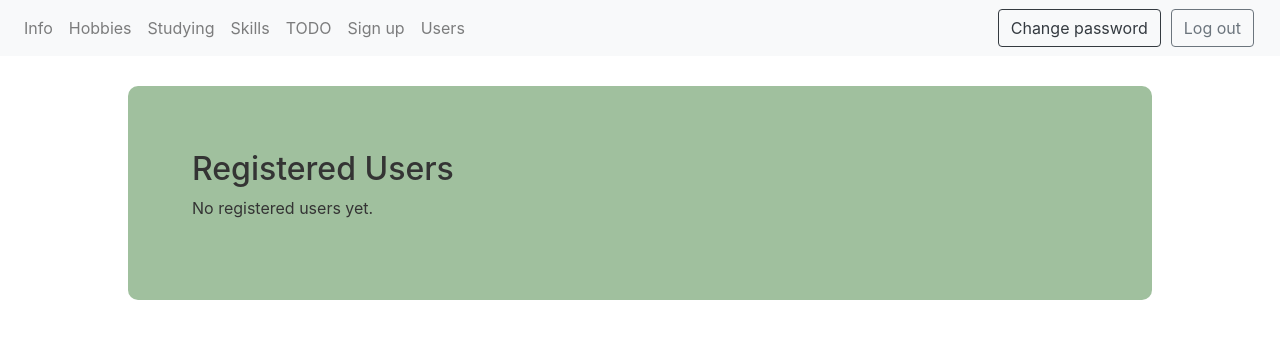
After one commit to Zarathustra4/PythonWEB, a Flask app: page /users in a window 1280 px wide. The commit adds this page. Shown: the top 339 px of the page. Run offline with Flask 3, Linux system fonts and the light colour scheme; some libraries are stand-ins or nearby versions.

Commit message:
Lab 7 is completed

```diff
--- a/Lab7/app/domain/models.py
+++ b/Lab7/app/domain/models.py
@@ -26,3 +26,6 @@ class UserModel(db.Model):
 
     def check_password(self, password):
         return check_password_hash(self.password_hash, password)
+
+    def __repr__(self):
+        return f"({self.username}, {self.email})"
--- a/Lab7/app/service/auth_service.py
+++ b/Lab7/app/service/auth_service.py
@@ -26,6 +26,8 @@ class AuthService:
             raise UserInputException("Passwords does not match!")
         if models.UserModel.query.filter_by(username=username).first():
             raise UserInputException(f"User with username {username} already exists")
+        if models.UserModel.query.filter_by(email=email).first():
+            raise UserInputException(f"User with email {email} already exists")
 
         new_user = models.UserModel(username=username, email=email)
         new_user.set_password(password)
@@ -67,6 +69,12 @@ class AuthService:
 
         return login_required
 
+    @staticmethod
+    def find_users():
+        users = models.UserModel.query.all()
+        users = map(lambda x: str(x), users)
+        return list(users)
+
     def change_pass(self, change_pass_form: ChangePassForm) -> None:
         # TODO: change it for new db usage
         if not change_pass_form.validate():
--- a/Lab7/app/templates/header.html
+++ b/Lab7/app/templates/header.html
@@ -4,7 +4,8 @@
     'study_page': 'Studying',
     'skills_page': 'Skills',
     'todo_page': 'TODO',
-    'signup_page': 'Sign up'
+    'signup_page': 'Sign up',
+    'users_page' : 'Users'
 } %}
 
 <header>
--- /dev/null
+++ b/Lab7/app/templates/users.html
@@ -0,0 +1,20 @@
+{% extends "base.html" %}
+
+{% block title %}
+    "Users"
+{% endblock %}
+
+{% block content %}
+    <h2>Registered Users</h2>
+
+    {% if total_users > 0 %}
+        <p>Total Users: {{ total_users }}</p>
+        <ul>
+            {% for user in users_list %}
+                <li>{{ user }}</li>
+            {% endfor %}
+        </ul>
+    {% else %}
+        <p>No registered users yet.</p>
+    {% endif %}
+{% endblock %}
--- a/Lab7/app/views.py
+++ b/Lab7/app/views.py
@@ -195,6 +195,9 @@ def signup_page():
 @app.route("/sign-up", methods=["POST"])
 def signup():
     form = forms.RegisterForm()
+    if not form.validate():
+        flash("Form is not valid", category="error")
+        return redirect(url_for("signup_page"))
     try:
         auth_service.create_user(form)
     except UserInputException as e:
@@ -203,3 +206,12 @@ def signup():
     else:
         flash("User was successfully created")
     return redirect(url_for('main_page'))
+
+
+
+@app.route("/users", methods=["GET"])
+def users_page():
+    users = AuthService.find_users()
+    return render_template('users.html',
+                           users_list=users,
+                           total_users=len(users))
```
Also changed, not shown: Lab7/app/domain/forms.py (+6 -2 lines).
